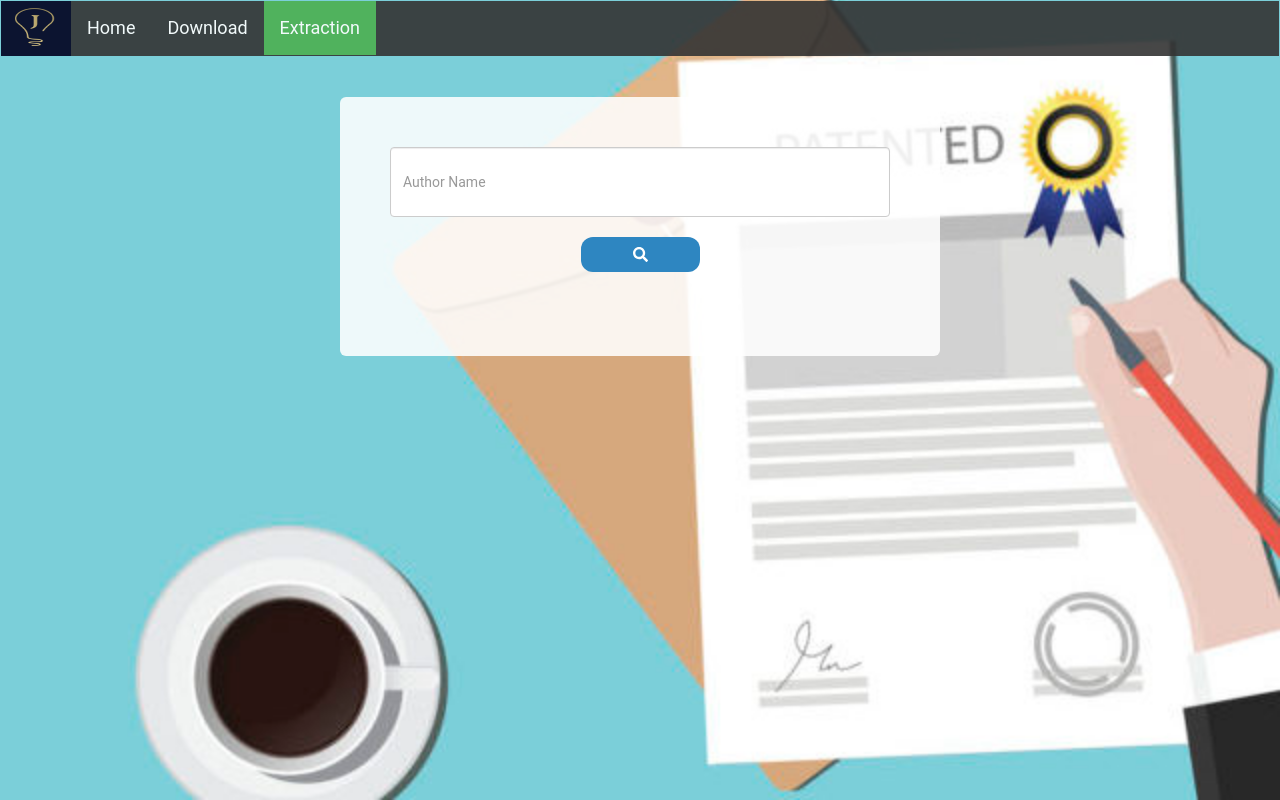
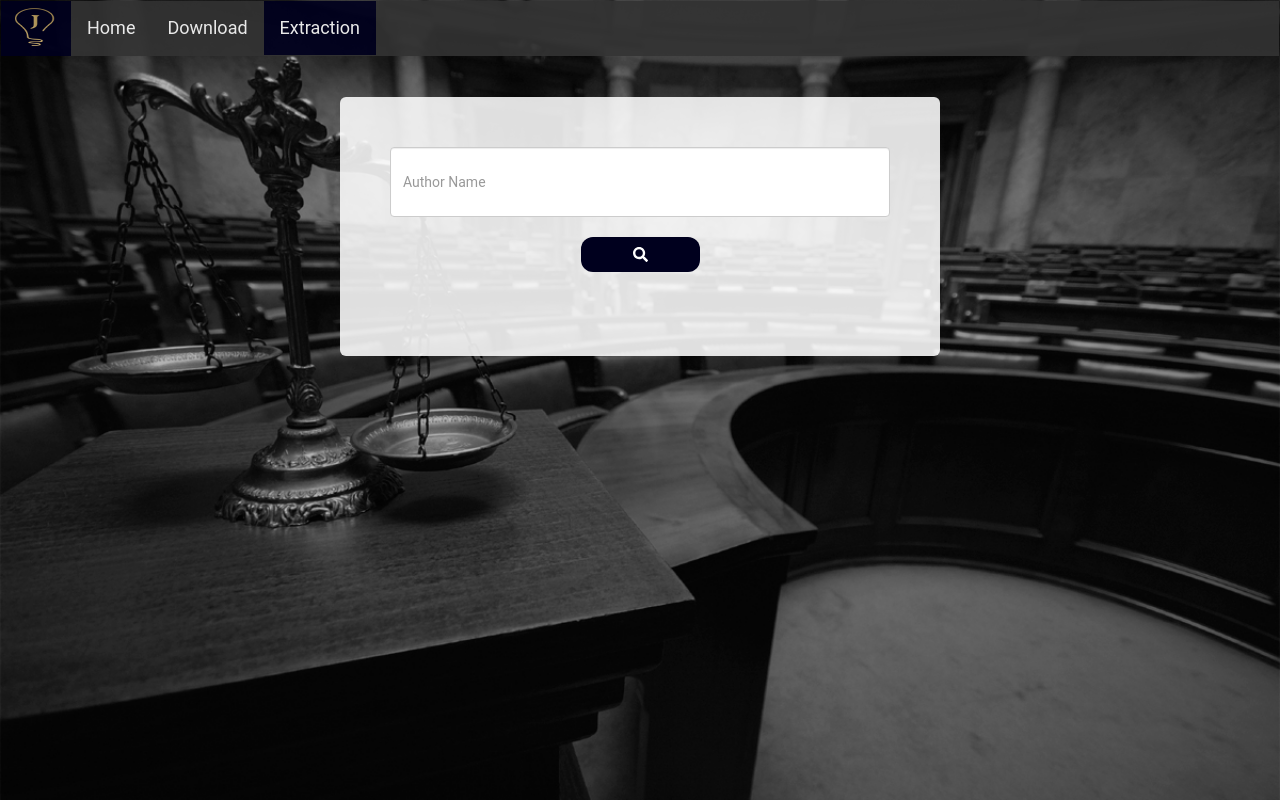
Before and after one commit to madhawadias/patent-extraction, a Flask app: page /patent_search_service in a window 1280 px wide. Run offline with Flask 2, Linux system fonts and the light colour scheme; some libraries are stand-ins or nearby versions.

Commit message:
background and color changes

```diff
--- a/back_end/static/main.css
+++ b/back_end/static/main.css
@@ -1,6 +1,5 @@
 
 body{
-background-image: url("images/bg.jpg");
 background-size:cover;
 background-color:#fafafa;
 color:rgba(0, 0, 0, 0.87);
@@ -31,7 +30,7 @@ text-align:-webkit-center;
 
 button{
   margin:20px 0px;
-  background-color:#2E86C1;
+  background-color:#00001E;
   padding: 10px 32px;
   text-align: center;
   transition-duration: 0.4s;
@@ -82,7 +81,7 @@ li a:hover:not(.active) {
 }
 
 .active {
-  background-color: #4CAF50;
+  background-color: #00001E;
 }
 
 a:link {
--- a/back_end/templates/main.html
+++ b/back_end/templates/main.html
@@ -2,6 +2,7 @@
 <html lang="en">
 <head>
     <meta charset="UTF-8">
+
     <title>Title</title>
 </head>
 <body>
@@ -102,4 +103,6 @@
                 </div>
         </div>
     </body>
+
+
 </html>
--- a/back_end/templates/patent_download.html
+++ b/back_end/templates/patent_download.html
@@ -7,7 +7,7 @@
    <link href="{{ url_for('static', filename='css/bootstrap.min.css') }}" rel="stylesheet">
    <link href='http://fonts.googleapis.com/css?family=Roboto' rel='stylesheet' type='text/css'>
 </head>
-   <body>
+   <body style="background-image: url('../static/images/lawfirm.jpg');">
 
         <div class = "navbar">
            <ul>
--- a/back_end/templates/patent_search.html
+++ b/back_end/templates/patent_search.html
@@ -12,7 +12,7 @@
 
 
     </head>
-    <body>
+    <body style="background-image: url('../static/images/lawyer-background.jpg');">
 
         <div class = "navbar">
            <ul>
```
Also changed, not shown: back_end/static/Images/info.svg (deleted), back_end/static/Images/lawfirm.jpg (added), back_end/static/Images/lawyer-background.jpg (added).
